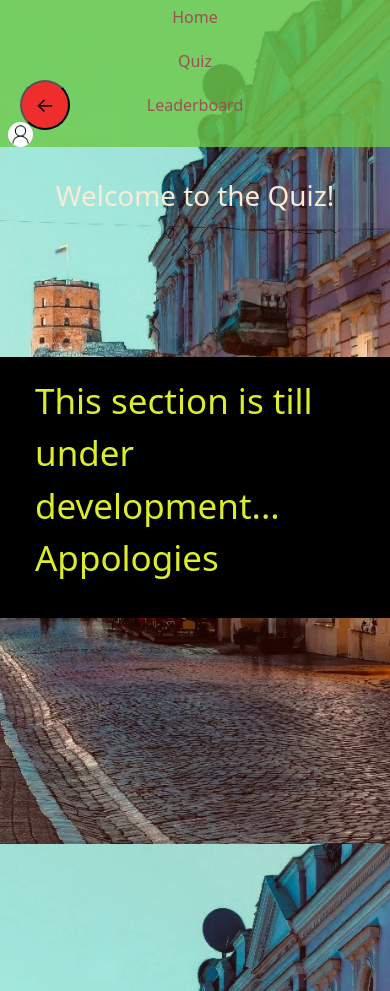
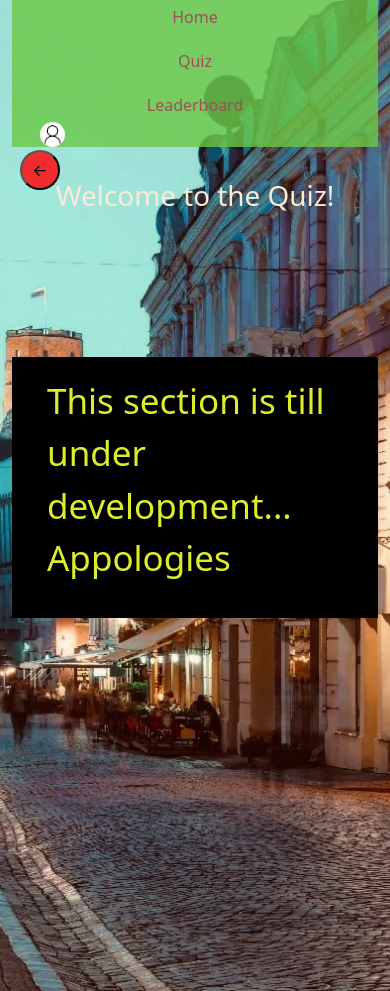
Before and after one commit to SergKryz/LitLearn, a React (Create React App) app: page /quiz in a window 390 px wide. Built offline with nearby package versions, Linux system fonts and the light colour scheme; no server answers.

Commit message:
Added some CSS

```diff
--- a/src/components/App.js
+++ b/src/components/App.js
@@ -1,6 +1,7 @@
 import React from "react";
 import Signup from "./Signup";
 import { Container } from "react-bootstrap";
+import Leaderboard from "./Leaderboard";
 
 import Login from "./Login";
 import { BrowserRouter as Router, Routes, Route } from "react-router-dom";
@@ -20,6 +21,7 @@ function App() {
           <Route path="/signup" element={<Signup />} />
           <Route path="/login" element={<Login />} />
           <Route path="/quiz" element={<Quiz />} />
+          <Route path="/leaderboard" element={<Leaderboard />} />
           <Route
             path="/admin"
             element={currentUser ? <AdminPanel /> : <Navigate to="/login" />}
--- /dev/null
+++ b/src/components/Leaderboard.js
@@ -0,0 +1,32 @@
+import React from "react";
+import "../styles/Quiz.css";
+import TopNav from "./TopNav";
+import { useNavigate } from "react-router-dom";
+
+const Quiz = () => {
+  const navigate = useNavigate();
+  const handleBack = () => {
+    navigate("/");
+  };
+  return (
+    <div>
+      <TopNav />
+
+      <div className="quiz-container">
+        <div className="quiz-top-nav">
+          <button className="back-button" onClick={handleBack}>
+            &larr;
+          </button>
+        </div>
+        <div className="quiz-title">
+          <h1>Leaderboard section!</h1>
+        </div>
+        <div className="quiz-icontent">
+          <p>This section is till under development... Appologies</p>
+        </div>
+      </div>
+    </div>
+  );
+};
+
+export default Quiz;
--- a/src/styles/LessonCards.css
+++ b/src/styles/LessonCards.css
@@ -1,19 +1,7 @@
 
-body, html {
-  margin: 0;
-  padding: 0;
-}
-.container{
-  display: flex;
-  flex-direction: column;
-  align-items: center;
-  justify-content: center;
-  margin: 0 auto;
-  width: 100%;
 
-}
 .lesson-title{
-  color: rgb(253, 253, 253);
+  color: rgb(194, 219, 225);
   text-align: center;
   margin:auto 45%;
   margin-top: 2rem;
@@ -112,25 +100,11 @@ body, html {
 
 
 
-  .back-button {
-    position: fixed;
-    top: 80px;
-    left:20px;
-    width: 50px;
-    height: 50px;
-    border-radius: 50%;
-    background-color: rgb(240, 45, 45);
-    color: black;
-    font-size: 30px;
-    line-height: 50px;
-    text-align: center;
-    cursor: hand;
-    z-index: 100;
-  }
+
 
   .back-button {
     position: fixed;
-    top: 80px;
+    top: 100px;
     left: 20px;
     width: 50px;
     height: 50px;
@@ -190,8 +164,8 @@ body, html {
   }
 
   .back-button {
-    top: 10px;
-    left: 10px;
+    top: 100px;
+    left: 100px;
     width: 40px;
     height: 40px;
     font-size: 16px;
@@ -205,12 +179,9 @@ body, html {
     text-overflow: ellipsis;
     border-radius:  12px;
     }
-     .lesson-cards-container {
-    padding: 0 2%;
-    margin: 5% 0;
-  }
+
   .lesson-title{
-    color: rgb(221, 225, 194);
+    color: rgb(223, 215, 178);
     text-align: center;
     margin:auto center;
     margin-top: 1rem;
@@ -221,4 +192,12 @@ body, html {
     justify-content: center;
   }
 
+  .back-button{
+    top: 150px;
+    left: 20px;
+    width: 40px;
+    height: 40px;
+    font-size: 16px;
   }
+
+  }
--- a/src/styles/Login.css
+++ b/src/styles/Login.css
@@ -5,12 +5,21 @@
 
 body {
     margin: 0;
-    padding: auto;
+    padding: none;
     background-image: url('../assets/background/Senamiestis.jpg');
     background-position: center;
-    background-size: cover;
+    background-size:cover;
+    background-repeat:calc(100vh - 100vh);
 
-    height: 100vh;
+
+
+  }
+  div {
+    margin: 0;
+  }
+
+  .container{
+    margin: 0;
   }
 
   .main-wrapper{
@@ -28,7 +37,7 @@ body {
     margin:0 auto;
   }
 
-  /* Style the login card */
+
   .login-card {
     background: rgba(133, 128, 128, 0.5);
     padding: 2em;
@@ -132,10 +141,3 @@ body {
     color: rgb(243, 241, 241);
     margin-bottom: 20px;
 }
-
-@media (max-width: 768px) {
-.login-card {
-  width: 90%;
-  padding: 1em;
-}
-}
--- a/src/styles/TopNav.css
+++ b/src/styles/TopNav.css
@@ -1,20 +1,12 @@
-.topanv, .topnav *{
-  box-sizing: border-box;
-}
-body, html {
-  margin: 0;
-  padding: 0;
-}
+
 .topnav {
     display: flex;
     justify-content: space-between;
     color:rgb(185, 213, 237);
     background-color: rgba(108, 202, 70, 0.8);
-    padding:0;
-    margin:0;
-    top:0;
-    left:0;
-    width: 100vw;
+    padding: 0 20px;
+
+    width: 100%;
   }
 
   .nav-links {
@@ -48,7 +40,7 @@ body, html {
     background-color: white;
     border: 1px solid #ccc;
     border-radius: 5px;
-    z-index: 1000;
+    z-index: 100;
     color:black;
   }
 
@@ -88,6 +80,7 @@ body, html {
   @media (max-width: 768px) {
     .topnav {
       flex-direction: column;
+      width: 100%;
     }
 
     .nav-links {
```
